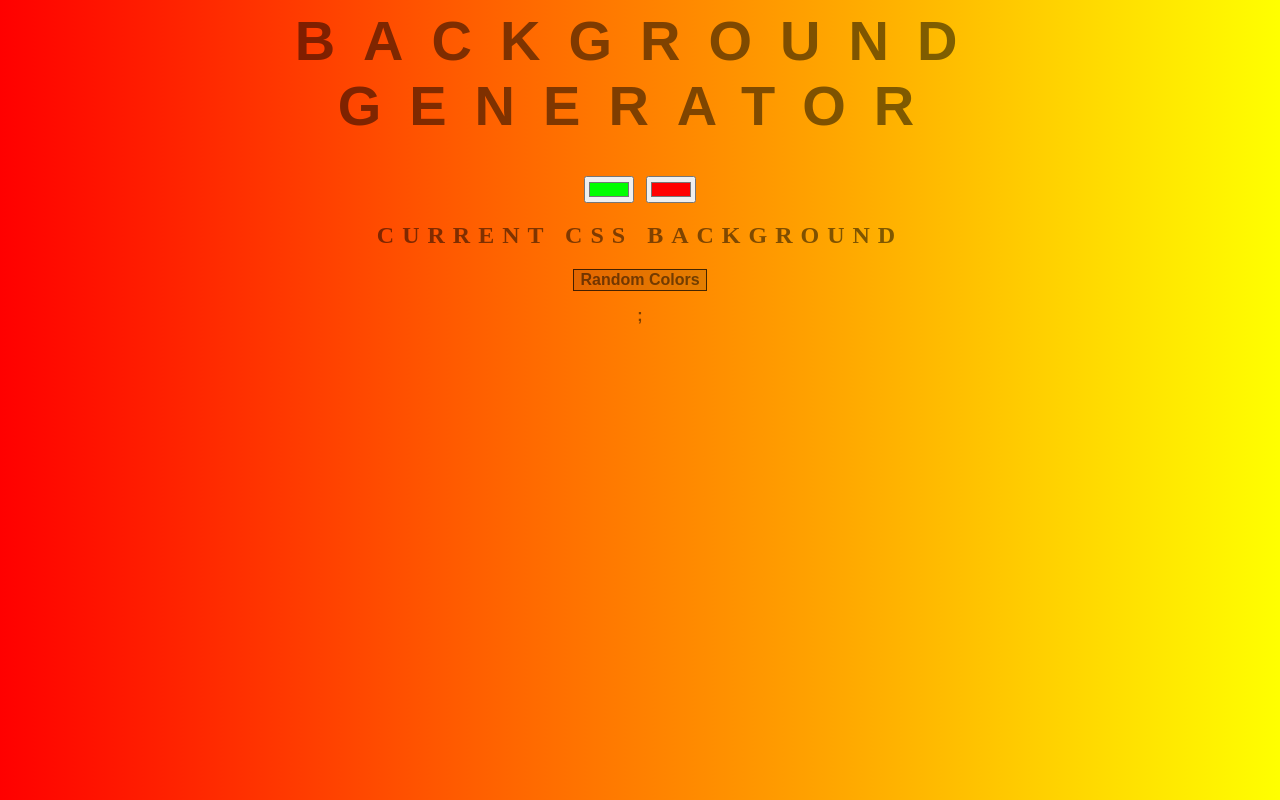
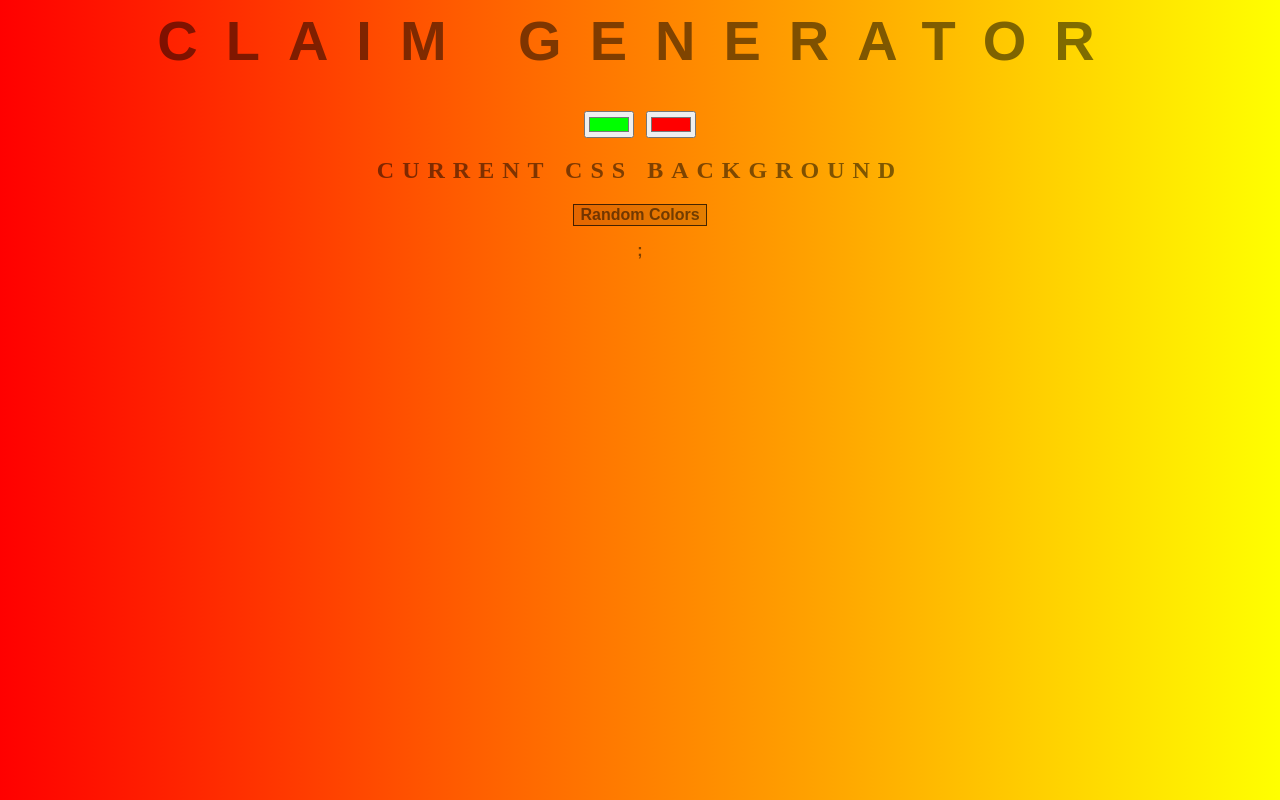
Before and after one commit to TomasBlake/Background-generator, a plain HTML site: page index.html in a window 1280 px wide. Drawn offline with Linux system fonts and the light colour scheme.

Commit message:
title change2

```diff
--- a/index.html
+++ b/index.html
@@ -8,7 +8,7 @@
     <link rel="stylesheet" type="text/css" media="screen" href="main.css" />
 </head>
 <body>
-<h1>Background Generator</h1>
+<h1>Claim Generator</h1>
 <input oninput="updateColor()" type="color" name="color1" value="#00ff00">
 <input oninput="updateColor()" type="color" name="color2" value="#ff0000">
 <h2>Current Css Background</h2>
```
